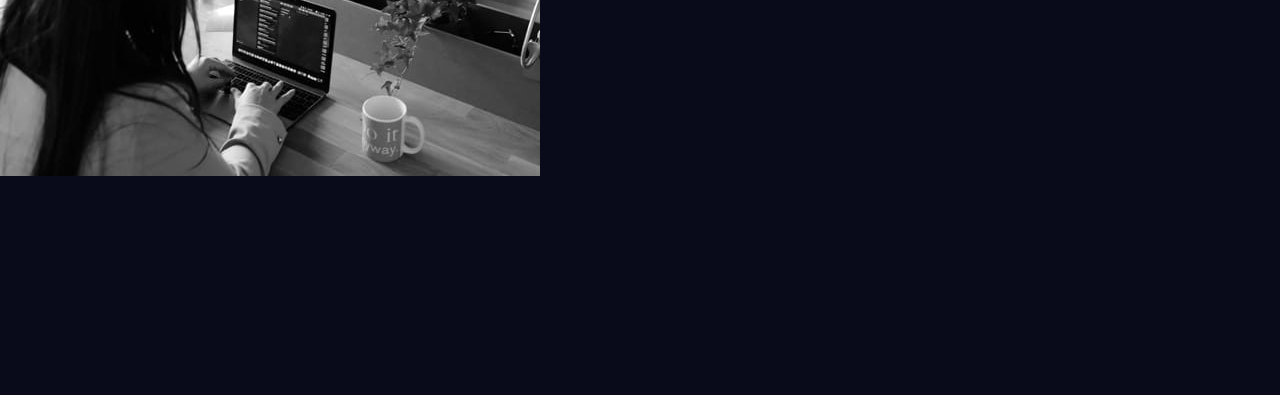
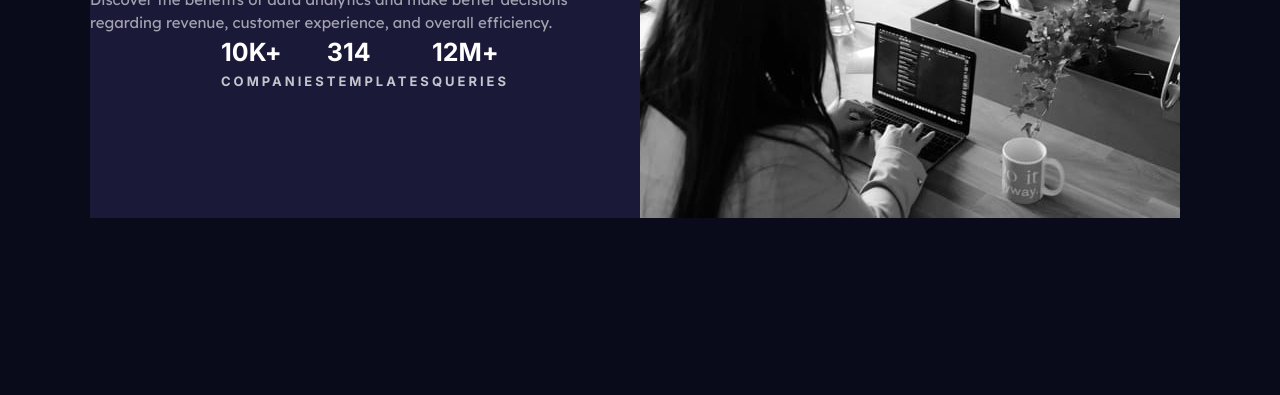
Before and after one commit to birkaany/FrontendMentor, a plain HTML site: page stats-preview-card-component-main/index.html in a window 1280 px wide. Shown: the part 405-800 px from the top of the page. Drawn offline with Linux system fonts and the light colour scheme.

Commit message:
base css styled

```diff
--- a/stats-preview-card-component-main/index.html
+++ b/stats-preview-card-component-main/index.html
@@ -16,19 +16,19 @@
   </head>
   <body>
     <main class="container">
-      <div>
+      <div class="text-content">
         <h1>Get <span>insights</span> that help your business grow.</h1>
         <p>
           Discover the benefits of data analytics and make better decisions
           regarding revenue, customer experience, and overall efficiency.
         </p>
         <ul class="stats">
-          <li>10k+<span>companies</span></li>
+          <li>10K+<span>companies</span></li>
           <li>314<span>templates</span></li>
-          <li>12m+<span>queries</span></li>
+          <li>12M+<span>queries</span></li>
         </ul>
       </div>
-      <picture>
+      <picture class="visual-content">
         <source
           media="(max-width:375px)"
           srcset="/images/image-header-mobile.jpg"
--- a/stats-preview-card-component-main/style.css
+++ b/stats-preview-card-component-main/style.css
@@ -7,6 +7,7 @@
   box-sizing: border-box;
   margin: 0;
   padding: 0;
+  list-style: none;
 }
 
 :root {
@@ -91,3 +92,56 @@ select {
 }
 
 /* General Styles */
+body {
+  display: flex;
+  justify-content: center;
+  align-items: center;
+  font-family: "Lexend Deca", sans-serif;
+}
+
+.container {
+  max-width: 110rem;
+  display: flex;
+}
+
+.container .text-content,
+.container .visual-content {
+  flex: 1;
+}
+
+.text-content {
+  background-color: var(--darkBlue);
+  display: flex;
+  flex-direction: column;
+  justify-content: center;
+  align-items: center;
+  color: var(--white);
+}
+
+.text-content h1 {
+  font-family: "Inter", sans-serif;
+}
+.text-content h1 span {
+  color: var(--softViolet);
+}
+.text-content p {
+  color: hsla(0, 0%, 100%, 0.6);
+}
+
+.text-content .stats {
+  display: flex;
+  justify-content: space-between;
+}
+
+.text-content .stats li {
+  font-size: 2.5rem;
+  font-weight: 700;
+  font-family: "Inter", sans-serif;
+  text-transform: uppercase;
+}
+.text-content .stats li span {
+  font-size: 1.3rem;
+  letter-spacing: 0.3rem;
+  display: block;
+  color: hsla(0, 0%, 100%, 0.75);
+}
```
